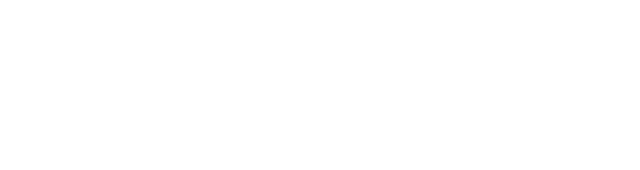
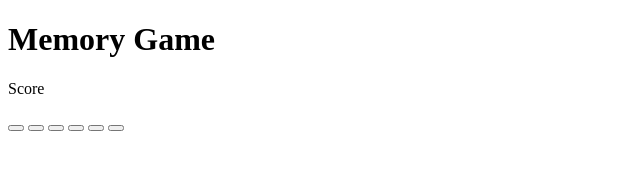
Before and after one commit to tahataha005/memory-game, a plain HTML site: page index.html in a window 1280 px wide. Shown: the whole page, without its empty margins (0-640 px from the left). Drawn offline with Linux system fonts and the light colour scheme.

Commit message:
Page Elements

```diff
--- a/index.html
+++ b/index.html
@@ -9,6 +9,17 @@
     <script src="/javascript/script.js"></script>
 </head>
 <body>
-
+    <div class="container">
+        <h1>Memory Game</h1>
+        <div class="score"><p>Score</p></div>
+        <div class="game">
+            <button class="slot"></button>
+            <button class="slot"></button>
+            <button class="slot"></button>
+            <button class="slot"></button>
+            <button class="slot"></button>
+            <button class="slot"></button>
+        </div>
+    </div>
 </body>
 </html>
```
